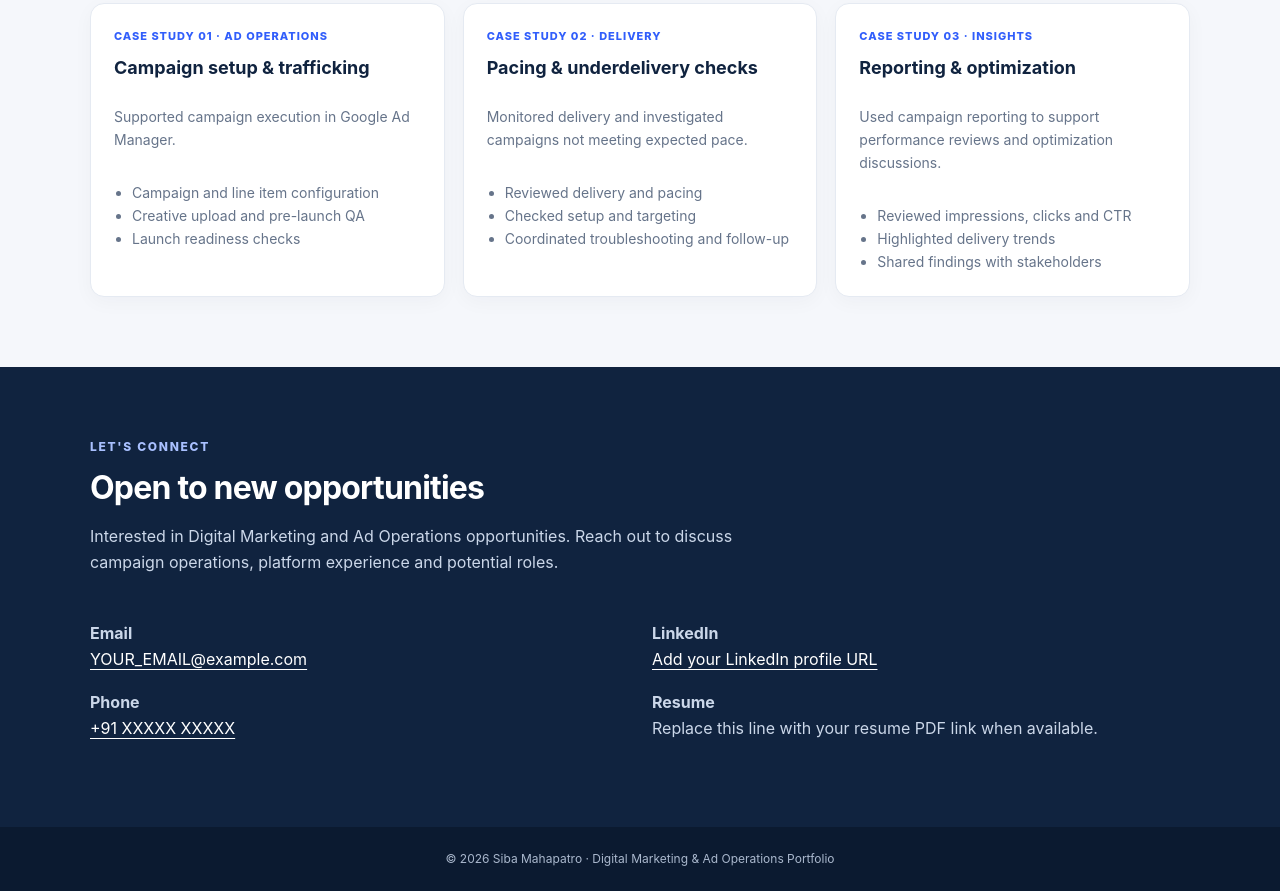
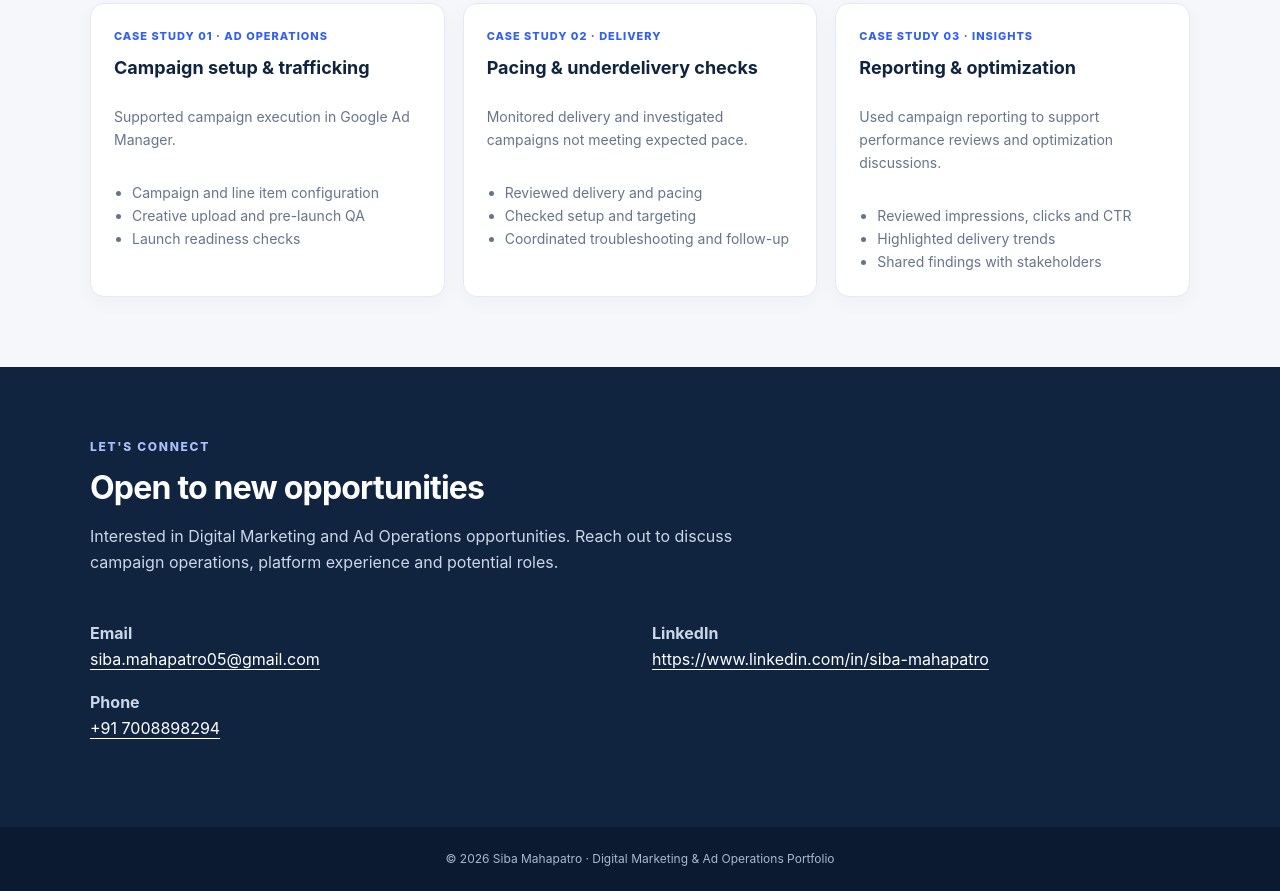
Before and after one commit to sibamahapatro/sibamahapatro, a plain HTML site: page index.html in a window 1280 px wide. Shown: the part 3055-3946 px from the top of the page. Drawn offline with Linux system fonts and the light colour scheme.

Commit message:
Update index.html

```diff
--- a/index.html
+++ b/index.html
@@ -58,7 +58,7 @@ footer{padding:22px 0;background:#0b1a30;color:#aab8cd;font-size:12px;text-align
 <div class="card project"><div class="tag">Case study 03 · Insights</div><h3>Reporting & optimization</h3><p>Used campaign reporting to support performance reviews and optimization discussions.</p><ul><li>Reviewed impressions, clicks and CTR</li><li>Highlighted delivery trends</li><li>Shared findings with stakeholders</li></ul></div>
 </div></div></section>
 <section class="contact" id="contact"><div class="wrap"><div class="section-head"><div class="kicker">Let's connect</div><h2>Open to new opportunities</h2><p>Interested in Digital Marketing and Ad Operations opportunities. Reach out to discuss campaign operations, platform experience and potential roles.</p></div>
-<div class="contact-grid"><div><p><strong>Email</strong><br><a href="mailto:siba.mahapatro05@gmail.com">YOUR_EMAIL@example.com</a></p><p><strong>Phone</strong><br><a href="tel:+917008898294">+91 XXXXX XXXXX</a></p></div><div><p><strong>LinkedIn</strong><br><a href="https://www.linkedin.com/in/siba-mahapatro//" target="_blank" rel="noopener">Add your LinkedIn profile URL</a></p><p><strong>Resume</strong><br>Replace this line with your resume PDF link when available.</p></div></div>
+<div class="contact-grid"><div><p><strong>Email</strong><br><a href="mailto:siba.mahapatro05@gmail.com">siba.mahapatro05@gmail.com</a></p><p><strong>Phone</strong><br><a href="tel:+917008898294">+91 7008898294</a></p></div><div><p><strong>LinkedIn</strong><br><a href="https://www.linkedin.com/in/siba-mahapatro//" target="_blank" rel="noopener">https://www.linkedin.com/in/siba-mahapatro</a></p></div></div>
 </div></section>
 </main>
 <footer>© <span id="year"></span> Siba Mahapatro · Digital Marketing & Ad Operations Portfolio</footer>
```
